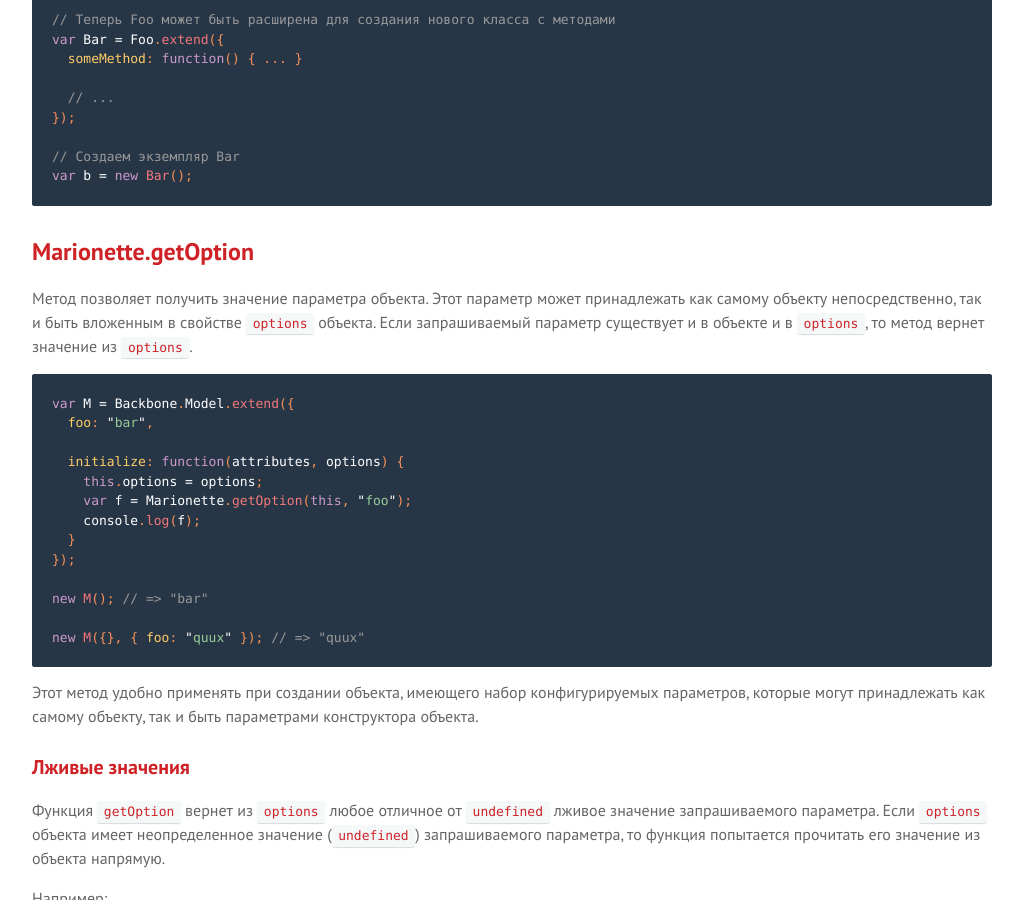
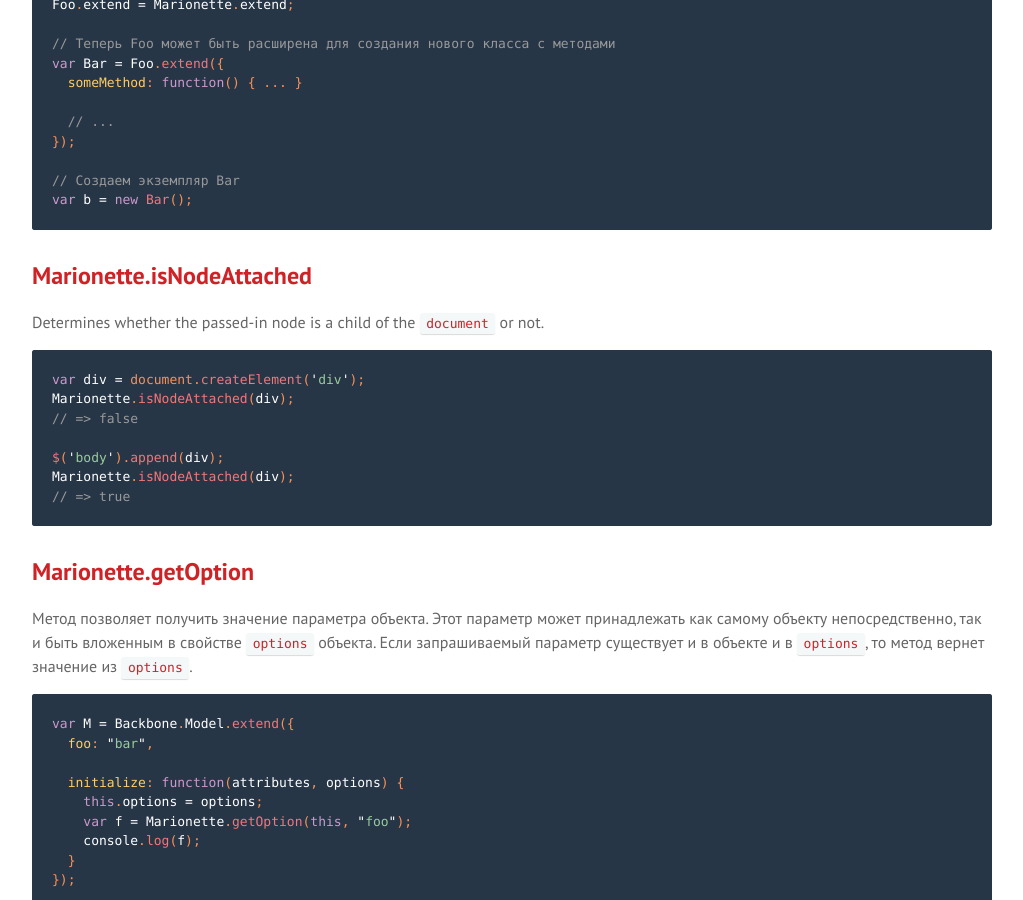
Before and after one commit to sadcitizen/marionettejs.ru, a Jekyll site: the page built from _posts/2014-04-10-functions.md, in a window 1280 px wide and 900 px high, scrolled down 1268 px. Shown: the whole window, without its empty margins (128-1151 px from the left). Built offline with Jekyll 4.4.1, drawn with Linux system fonts in a browser that asks for light colours; some web fonts are replaced; Markdown is read by kramdown in place of the engine named in the settings; some of the changed text lies outside the part shown.

Commit message:
update ru/Functions to v2.3.0

````diff
--- a/_includes/translation/ru/marionette.functions.md
+++ b/_includes/translation/ru/marionette.functions.md
@@ -5,6 +5,7 @@
 ## Содержание
 
 * [Marionette.extend](#marionetteextend)
+* [Marionette.isNodeAttached](#marionetteisnodeattached)
 * [Marionette.getOption](#marionettegetoption)
 * [Marionette.proxyGetOption](#marionetteproxygetoption)
 * [Marionette.triggerMethod](#marionettetriggermethod)
@@ -42,6 +43,20 @@
 
 // Создаем экземпляр Bar
 var b = new Bar();
+```
+
+## Marionette.isNodeAttached
+
+Determines whether the passed-in node is a child of the `document` or not.
+
+```js
+var div = document.createElement('div');
+Marionette.isNodeAttached(div);
+// => false
+
+$('body').append(div);
+Marionette.isNodeAttached(div);
+// => true
 ```
 
 ## Marionette.getOption
````
